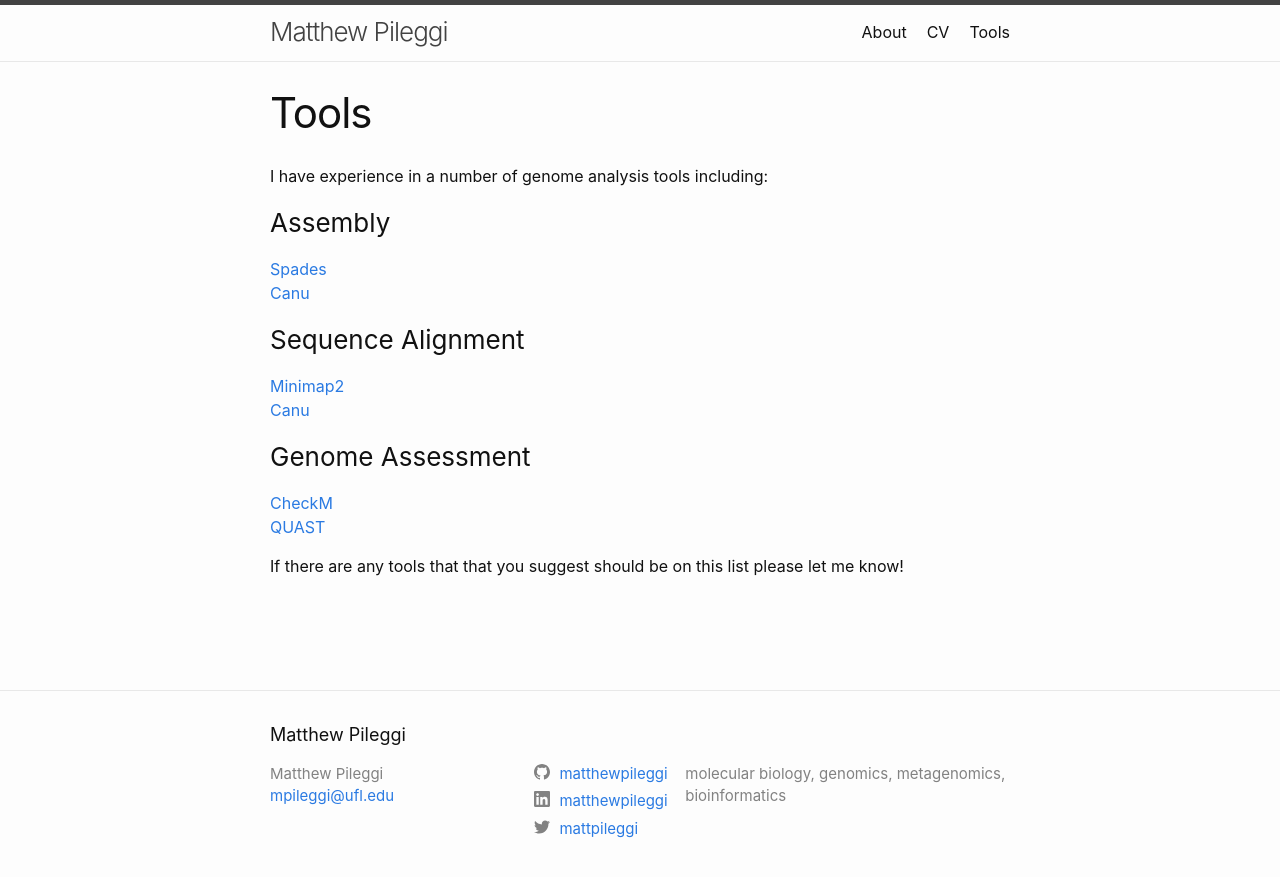
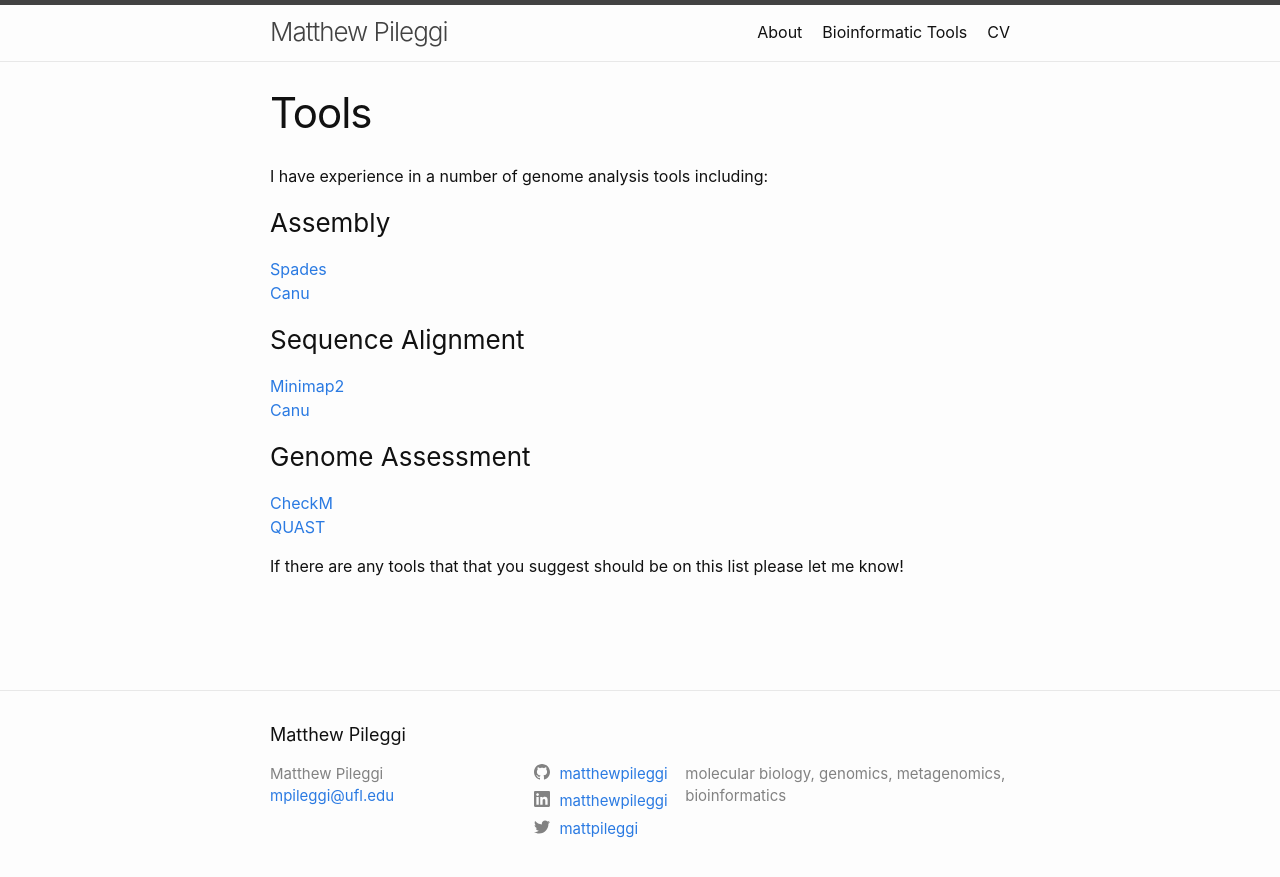
Before and after one commit to MatthewPileggi/MatthewPileggi.github.io, a Jekyll site: the page built from tools/index.markdown, in a window 1280 px wide. Shown: the top 877 px of the page. Built offline with Jekyll 4.4.1, drawn with Linux system fonts in a browser that asks for light colours.

Commit message:
modified header

```diff
--- a/_includes/header.html
+++ b/_includes/header.html
@@ -16,14 +16,20 @@
           </span>
         </label>
 
-        <div class="trigger">
-          {%- for path in page_paths -%}
-            {%- assign my_page = site.pages | where: "path", path | first -%}
-            {%- if my_page.title -%}
-            <a class="page-link" href="{{ my_page.url | relative_url }}">{{ my_page.title | escape }}</a>
-            {%- endif -%}
-          {%- endfor -%}
-        </div>
+
+<!--
+# removing trigger class infacor of "navlinks" class see below
+#        <div class="trigger">
+#          {%- for path in page_paths -%}
+#            {%- assign my_page = site.pages | where: "path", path | first -%}
+#            {%- if my_page.title -%}
+#           <a class="page-link" href="{{ my_page.url | relative_url }}">{{ my_page.title | escape }}</a>
+#           {%- endif -%}
+#         {%- endfor -%}
+#        </div>
+-->
+        <div class="nav__links">
+          <a class="page-link" href="/about/">About</a><a class="page-link" href="/Tools/overview/">Bioinformatic Tools</a><a class="page-link" href="/CV/">CV</a></div>
       </nav>
     {%- endif -%}
   </div>
--- a/tools/index.markdown
+++ b/tools/index.markdown
@@ -13,7 +13,7 @@ I have experience in a number of genome analysis tools including:
 
 ### Assembly
 
-[Spades](bioinf.spbau.ru/spades)
+[Spades](http://cab.spbu.ru/software/spades/)
 [Canu](https://canu.readthedocs.io/en/stable/index.html)
 
 ### Sequence Alignment
@@ -23,7 +23,7 @@ I have experience in a number of genome analysis tools including:
 
 ### Genome Assessment
 
-[CheckM](ecogenomics.github.io/CheckM)
-[QUAST](bioinf.spbau.ru/en/quast)
+[CheckM](https://ecogenomics.github.io/CheckM)
+[QUAST](https://bioinf.spbau.ru/en/quast)
 
 If there are any tools that that you suggest should be on this list please let me know!
```
